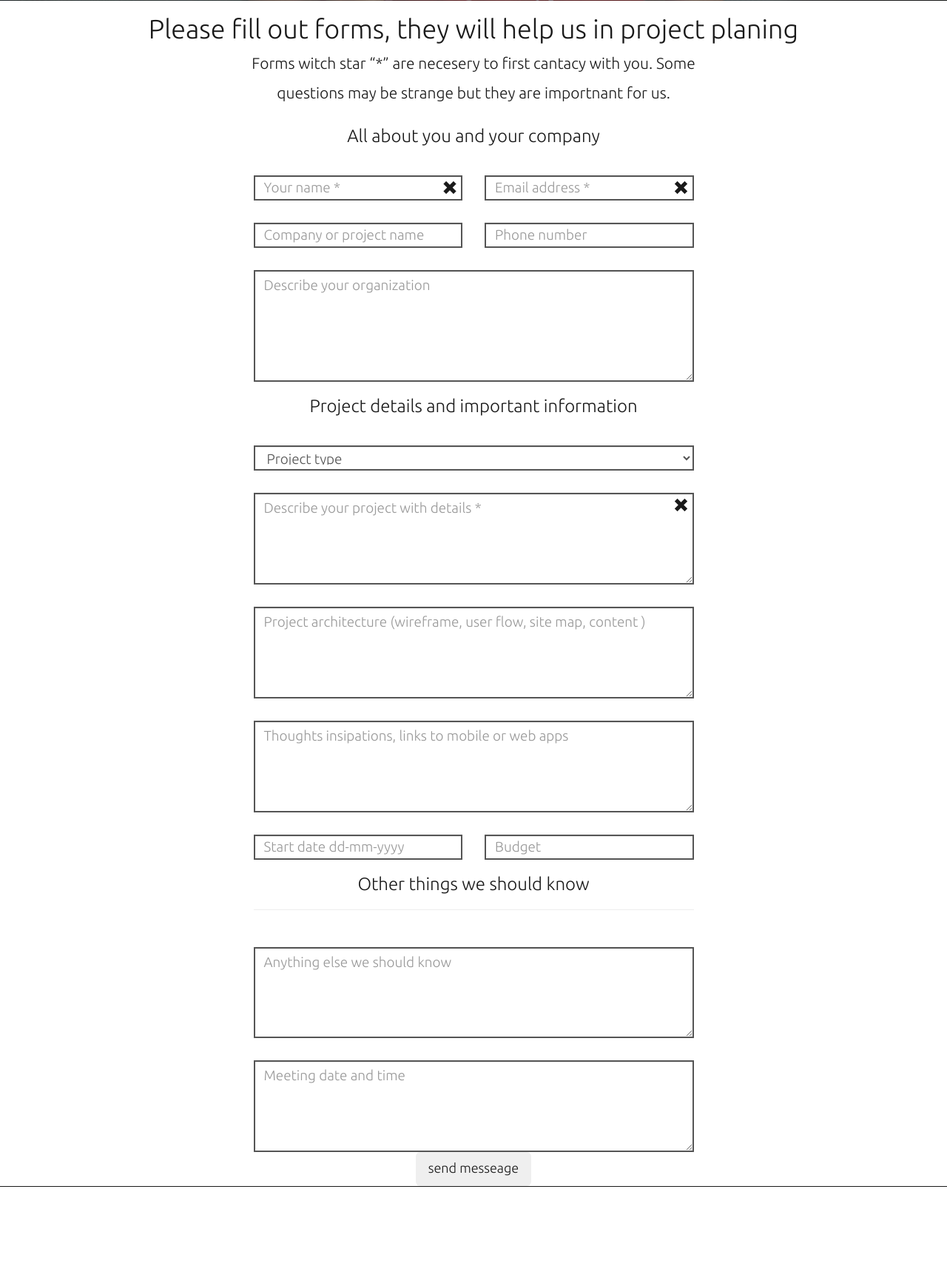
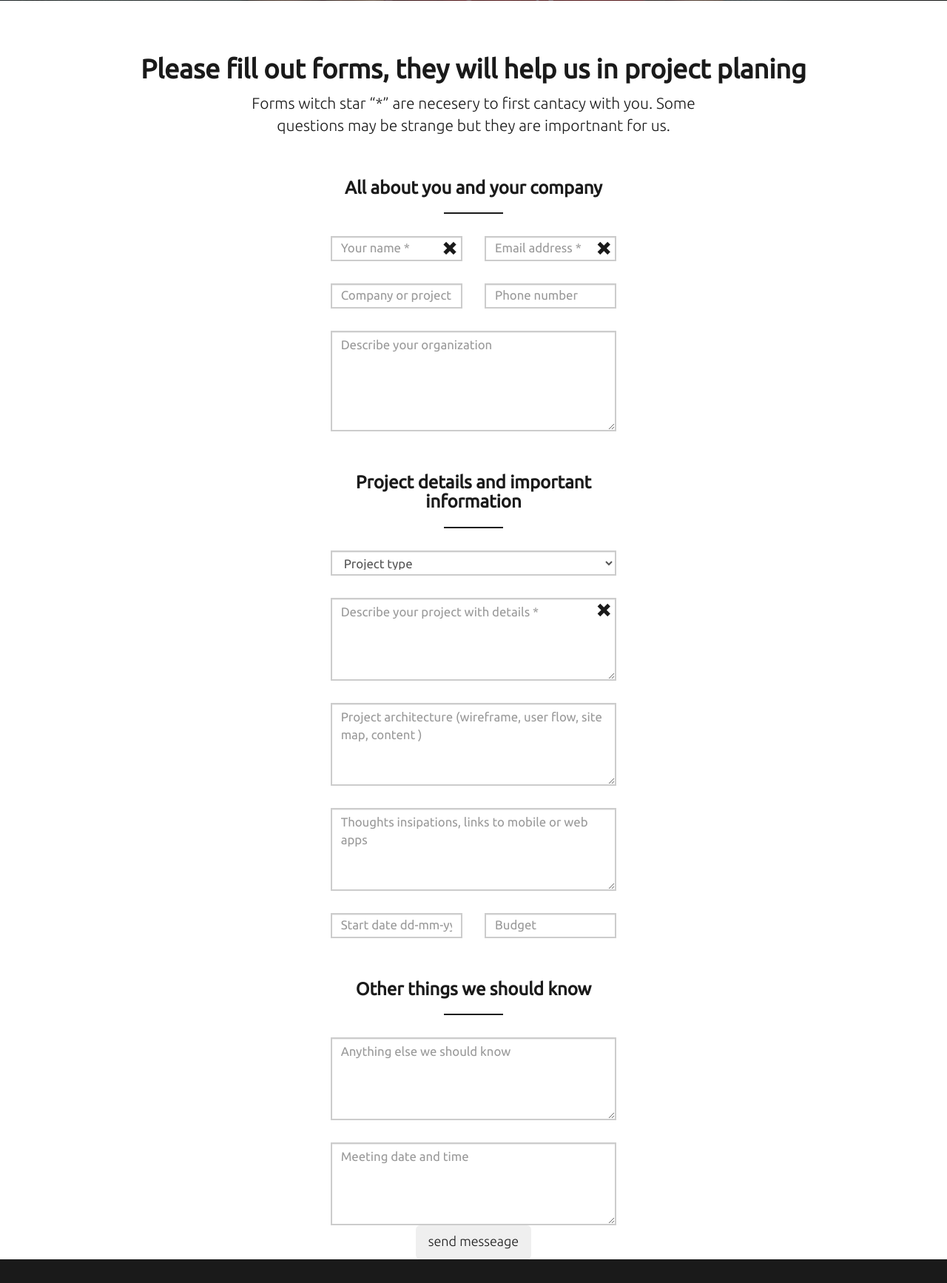
Before and after one commit to KatalpaApps/MainPage, a PHP site: page /project-planner.html in a window 1280 px wide. Shown: the part 599-2333 px from the top of the page at 74% size. Before the commit the page ends 2203 px from the top, so only its background shows below. Run offline with PHP 8.4, Linux system fonts and the light colour scheme.

Commit message:
project-planner typography

```diff
--- a/css/app.css
+++ b/css/app.css
@@ -23,8 +23,7 @@ section {
     background-color: white;
     position: relative;
     color: #dad6be;
-
-}
+ }
 section.photo
 {
     padding-top: 20%;
@@ -259,21 +258,42 @@ display: none !important;
     background-color: #fff;
     color: #1a1a1a;
 }
+
 .text-content .form-control
 {
     border-radius: 0px;
-    border: solid 2px;
     margin-top: 30px;
-    font-size: 0.9em;
-
-
+    font-size: 0.8em;
+    font-family: 'ubunturegular';
+    border-width: 2px;
 }
 .text-content .has-feedback .form-control-feedback {
 position: absolute;
 top: 30px;
 right: 15px;
-
-
+}
+.text-content h1, .text-content h3{
+    font-weight: bold;
+    font-family: 'ubunturegular';
+}
+.extra-padding
+{
+    padding-top: 1.5em;
+}
+.paragraph-tight
+{
+    margin-bottom: 0px;
+}
+.text-content hr
+{
+    width: 20%;
+    border: solid 1px #1a1a1a;
+    margin-left: auto;
+    margin-right: auto;
+    margin-bottom: 0px;
+}
+.text-content select{
+    font-size: 0.8em;
 }
 /*==========  icons  ==========*/
 
--- a/index.htm
+++ b/index.htm
@@ -17,7 +17,6 @@
         <!--javascript section-->
         <script src="js/lib/jquery-1.9.1.js"></script>
         <script src="js/lib/bootstrap.min.js"></script>
-
         <script src="js/lib/jquery.util.js" type="text/javascript"></script>
         <script src="js/app.js" type="text/javascript"></script>
         <script src="js/app/landing.js" type="text/javascript"></script>
--- a/project-planner.html
+++ b/project-planner.html
@@ -26,14 +26,14 @@
          <script type="text/javascript" src="js/lib/jquery.validate.js"></script>
          <script type="text/javascript" src="js/lib/jquery-ui-1.9.2.custom.min.js"></script>
         <!--end of javascript-->
-<!--         <script type="text/javascript">
+        <script type="text/javascript">
         // wait for the DOM to be loaded
 
 
 $().ready(function() {
     $("#datepicker").datepicker();
 
-    $("#form-project-planner").validate({
+    $("#project-planner").validate({
         errorPlacement: function(error, element){
 
         },
@@ -54,7 +54,7 @@ email: true
     });
 });
 
-    </script> -->
+    </script>
     </head>
     <body>
         <main id="content" class="group moduleLanding" role="main">
@@ -94,13 +94,14 @@ email: true
                     </div>
                 </section>
                     <section id="project-planner-form" class="text-content text-center container-fluid">
-               <h1 class="bold no-padding">Please fill out forms, they will help us in project planing</h1>
-                    <p>Forms witch star “*” are necesery to first cantacy with you. Some
-                    <p class="extra-padding">questions may be strange but they are importnant for us.</p>
+               <h1 class="extra-padding">Please fill out forms, they will help us in project planing</h1>
+               <p class="paragraph-tight">Forms witch star “*” are necesery to first cantacy with you. Some
+               <p class="paragraph-tight">questions may be strange but they are importnant for us.</p>
 
-                    <div class="form-holder col-md-6 col-md-offset-3">
+                    <div class="form-holder col-md-4 col-md-offset-4">
                         <form id="project-planner" novalidate="novalidate">
-                            <h3>All about you and your company</h3>
+                            <h3 class="extra-padding">All about you and your company</h3>
+                            <hr>
                             <div class="row">
                             <div class="col-sm-6 col-xs-12 has-feedback"><input class="form-control" type="text" placeholder="Your name *" name="name" required="" /> <span class="glyphicon glyphicon-remove form-control-feedback"></span></div>
                             <div class="col-sm-6 col-xs-12 has-feedback"><input class="form-control" type="text" placeholder="Email address * " name="email" required="" /><span class="glyphicon glyphicon-remove form-control-feedback"></span></div>
@@ -110,7 +111,8 @@ email: true
                                 <div class="col-sm-6 col-xs-12"><input class="form-control" type="text" placeholder="Phone number" name="phonenumber" /></div>
                                 <div class="col-xs-12"><textarea class="form-control" placeholder="Describe your organization" name="organization" rows="5"></textarea></div>
                             </div>
-                            <h3>Project details and important information</h3>
+                            <h3 class="extra-padding">Project details and important information</h3>
+                            <hr>
                             <div class="row">
                            <div class="col-xs-12">
                                 <select name="projecttype" class="form-control" >
@@ -133,7 +135,7 @@ email: true
                                 <div class="col-sm-6 col-xs-12"> <input id="datepicker" class="form-control" type="text" placeholder="Start date dd-mm-yyyy " name="startdate" /> </div>
                                <div class="col-sm-6 col-xs-12"> <input type="text" class="form-control" placeholder="Budget" name="budget" /> </div>
                             </div>
-                            <h3>Other things we should know</h3>
+                            <h3 class="extra-padding">Other things we should know</h3>
                             <hr>
                             <div class="row">
                             <div class="col-xs-12"><textarea class="form-control" placeholder="Anything else we should know" name="anythingelse" rows="4"></textarea></div>
@@ -198,7 +200,7 @@ email: true
                     <a href="#"><span class="icon-grey-google-plus"></span></a>
                 </div>
             </div>
-            <button class="go-up">
+            <button class="go-up btn-link">
             <img src="images/scroll_up.png" />
             </button>
 
```
